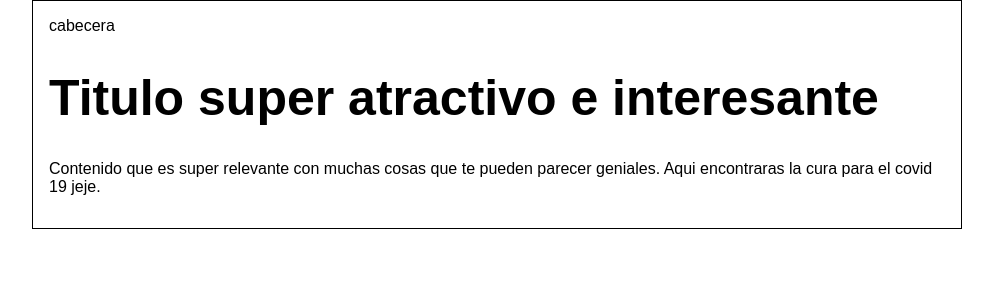
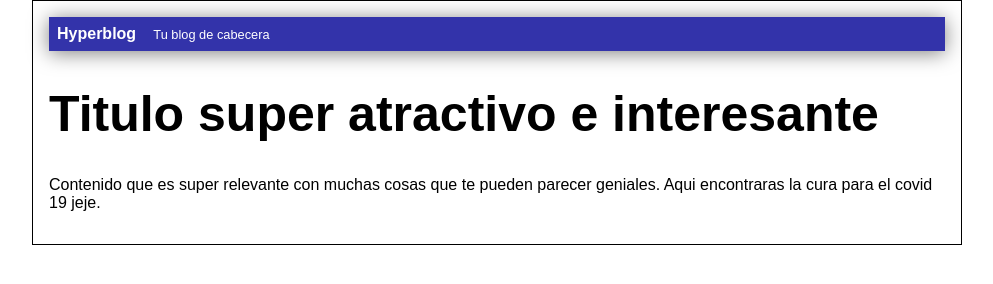
Before and after one commit to Asti-Dev/Practicando-con-github, a plain HTML site: page index.html in a window 1280 px wide. Shown: the whole page, without its empty margins (143-1136 px from the left). Drawn offline with Linux system fonts and the light colour scheme.

Commit message:
Finalizada la cabecera con diseño azul

```diff
--- a/css/estilos.css
+++ b/css/estilos.css
@@ -6,6 +6,24 @@ body {
     margin: 0;
     padding: 0;
 }
+
+#cabecera
+{
+    background: #33A;
+    box-shadow: 0px 2px 20px 0px rgba(0,0,0,0.5);
+    color: white;
+    font-weight: bold;
+    margin: 0;
+    padding: 0.5em;
+}
+
+#cabecera #tagline
+{
+    padding: 0 0 0 1em;
+    font-weight: normal;
+    font-size: 0.8em;
+}
+
 
 #container{
     width: 70%;
--- a/index.html
+++ b/index.html
@@ -8,7 +8,8 @@
 <body>
     <div id="container">
         <div id="cabecera">
-            cabecera
+            Hyperblog
+            <span id="tagline">Tu blog de cabecera </span>
         </div>
         <div id="post">
             <h1>Titulo super atractivo e interesante</h1>
```
